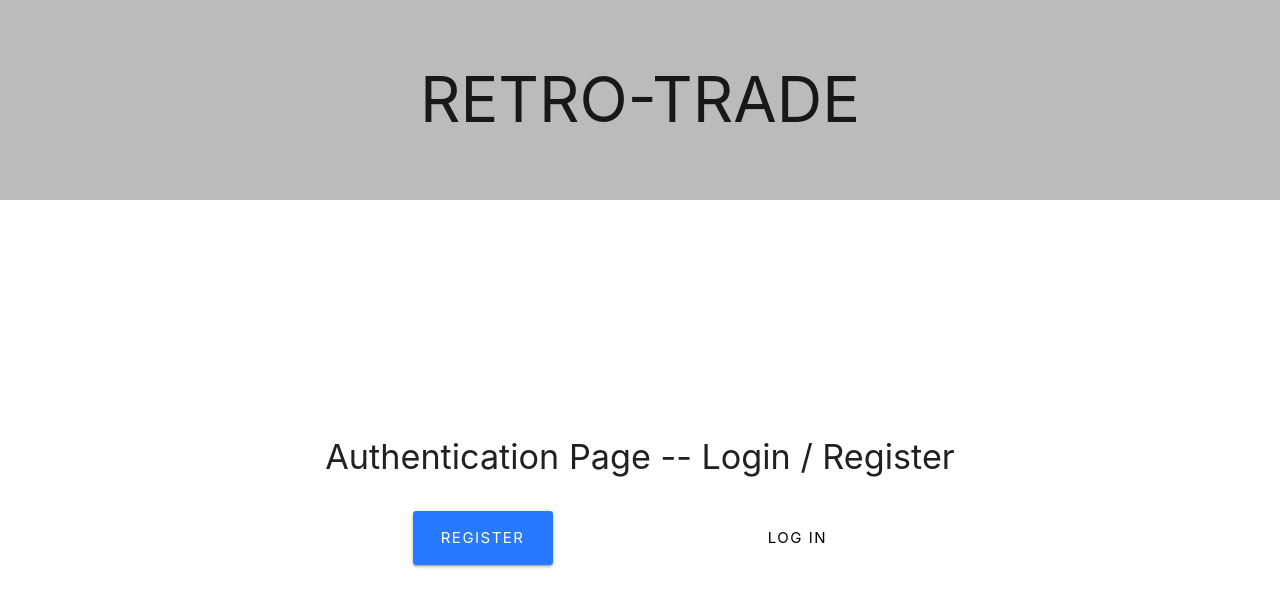
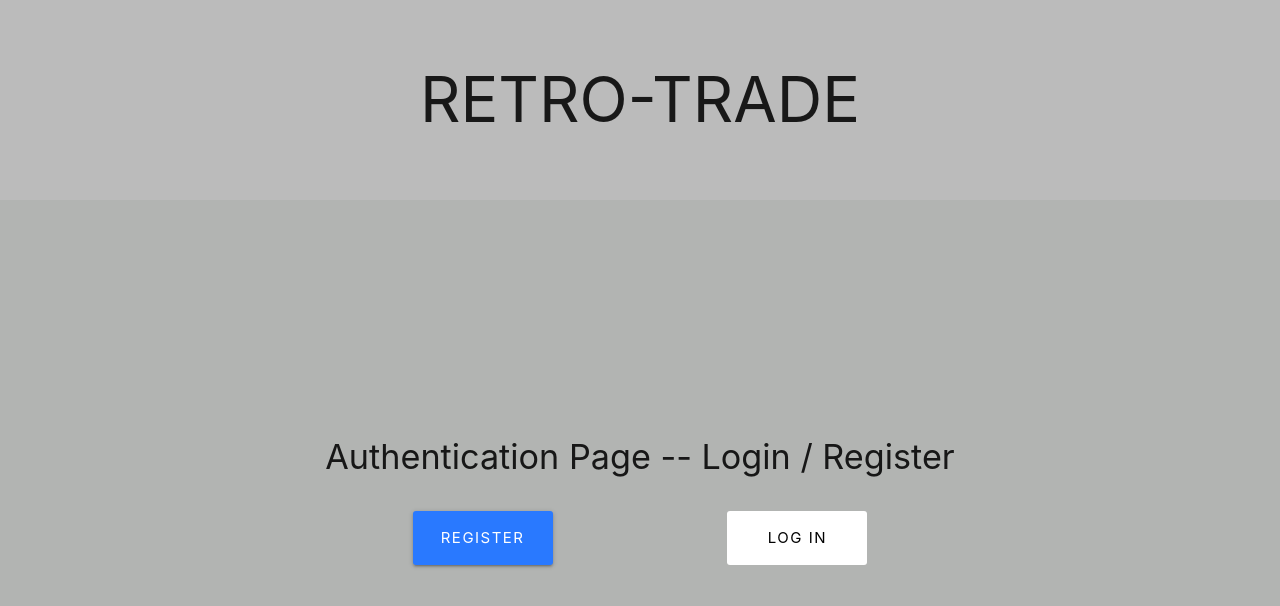
Before and after one commit to kevinroymcgregor/project3, a React (Create React App) app in the folder client/: page / in a window 1280 px wide. Shown: the top 606 px of the page. Built offline with nearby package versions, Linux system fonts and the light colour scheme.

Commit message:
changed main background color for all pages

```diff
--- a/client/src/App.css
+++ b/client/src/App.css
@@ -7,3 +7,8 @@
   margin: 0;
   padding: 0;
 }
+
+body {
+  /* background-color: #f8f8ff; */
+  background-color: #b2b4b2;
+}
```
